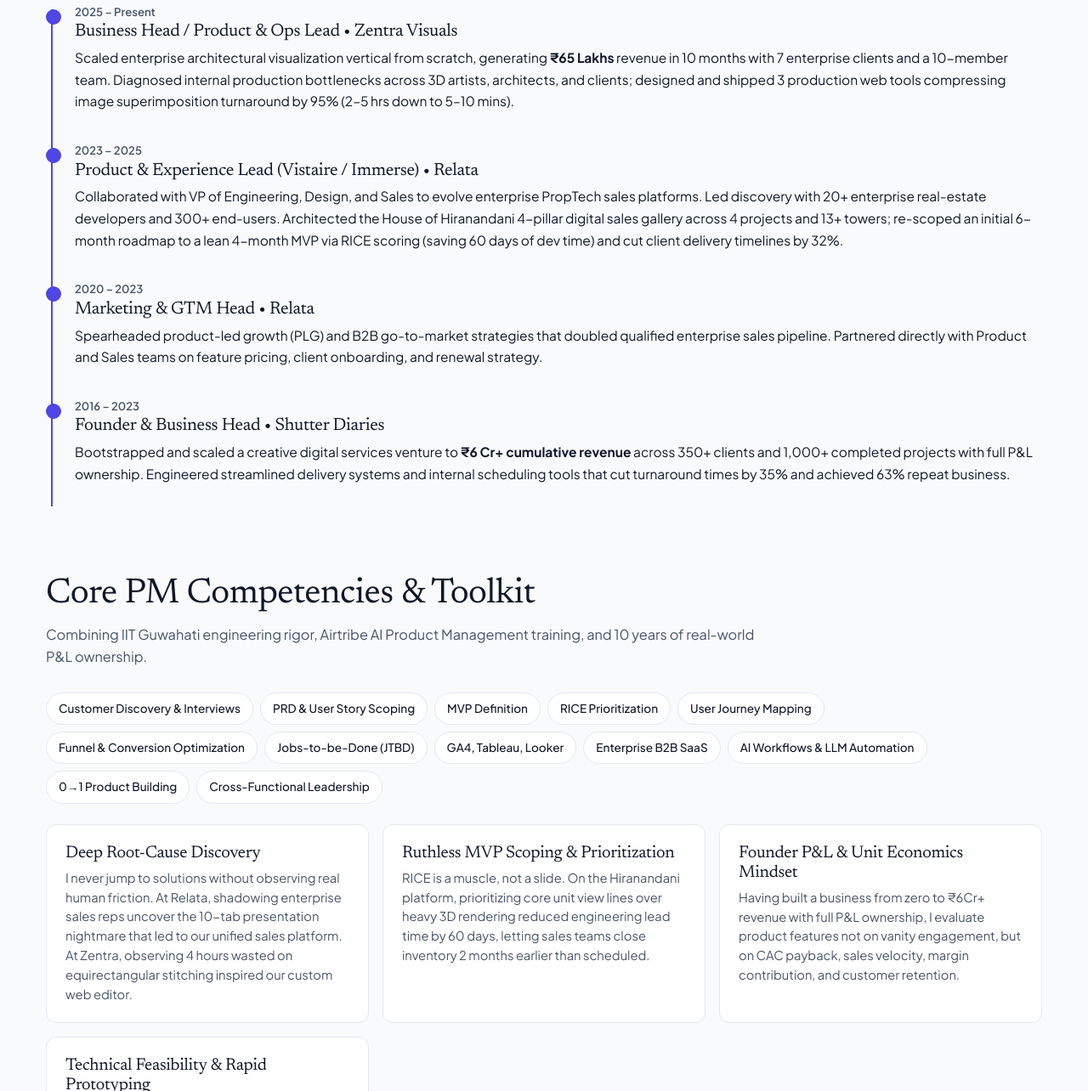
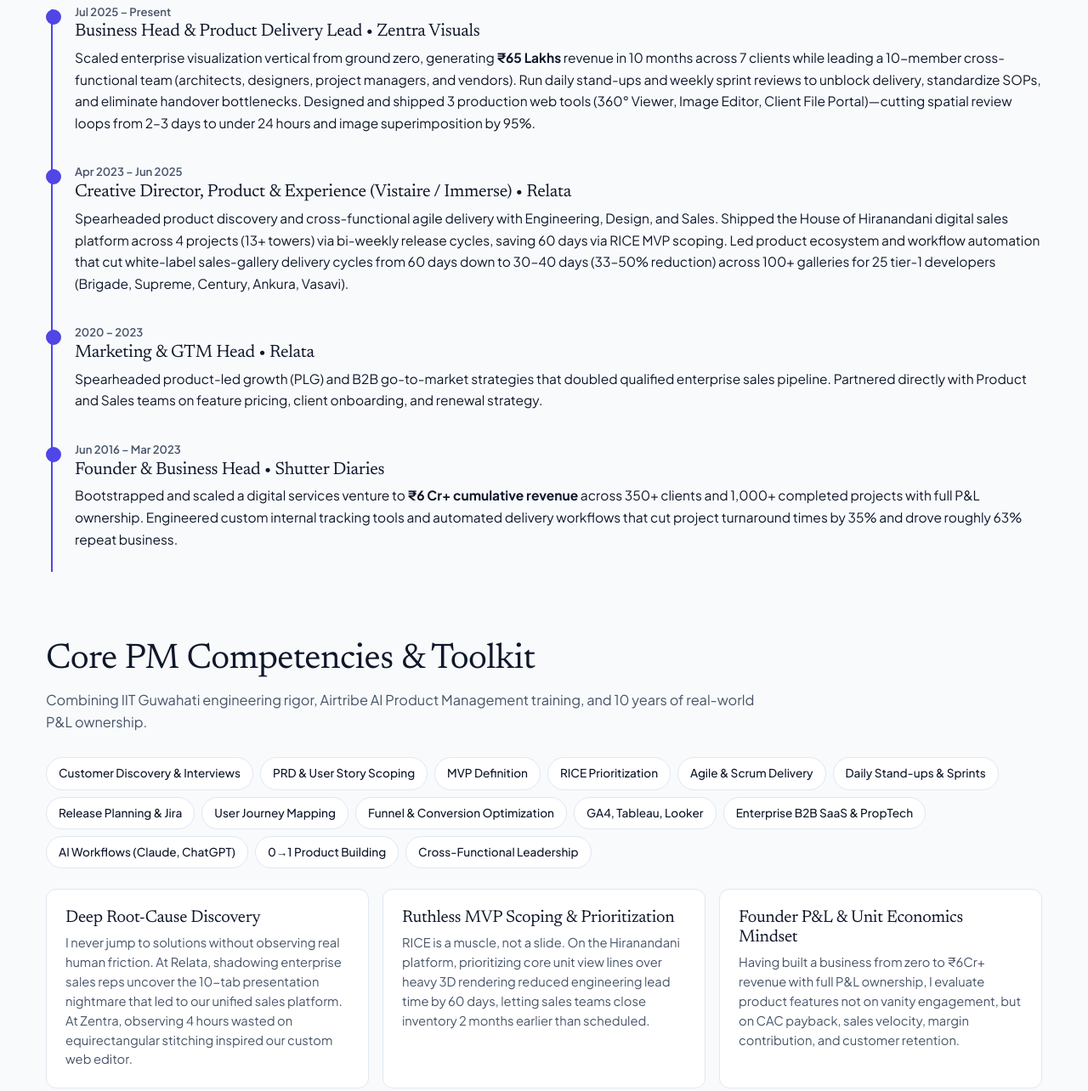
Before and after one commit to lokubaba/Portfolio, a plain HTML site: page Lokesh Deswal _ Product Manager.html in a window 1280 px wide. Shown: the part 2567-3851 px from the top of the page at 85% size. Drawn offline with Linux system fonts and the light colour scheme.

Commit message:
feat: incorporate agile delivery, Scrum rituals, and delivery timeline metrics from Scrum Master profile

```diff
--- a/Lokesh Deswal _ Product Manager.html
+++ b/Lokesh Deswal _ Product Manager.html
@@ -600,14 +600,14 @@ footer .lead{max-width:52ch;line-height:1.55}
   <p class="lead rv">From building and scaling a commercial business to owning product strategy and delivery across Enterprise SaaS and PropTech.</p>
   <ol class="tl" id="tl">
     <li>
-      <small>2025 – Present</small>
-      <h3>Business Head / Product &amp; Ops Lead • Zentra Visuals</h3>
-      Scaled enterprise architectural visualization vertical from scratch, generating <strong>₹65 Lakhs</strong> revenue in 10 months with 7 enterprise clients and a 10-member team. Diagnosed internal production bottlenecks across 3D artists, architects, and clients; designed and shipped 3 production web tools compressing image superimposition turnaround by 95% (2–5 hrs down to 5–10 mins).
+      <small>Jul 2025 – Present</small>
+      <h3>Business Head &amp; Product Delivery Lead • Zentra Visuals</h3>
+      Scaled enterprise visualization vertical from ground zero, generating <strong>₹65 Lakhs</strong> revenue in 10 months across 7 clients while leading a 10-member cross-functional team (architects, designers, project managers, and vendors). Run daily stand-ups and weekly sprint reviews to unblock delivery, standardize SOPs, and eliminate handover bottlenecks. Designed and shipped 3 production web tools (360° Viewer, Image Editor, Client File Portal)—cutting spatial review loops from 2–3 days to under 24 hours and image superimposition by 95%.
     </li>
     <li>
-      <small>2023 – 2025</small>
-      <h3>Product &amp; Experience Lead (Vistaire / Immerse) • Relata</h3>
-      Collaborated with VP of Engineering, Design, and Sales to evolve enterprise PropTech sales platforms. Led discovery with 20+ enterprise real-estate developers and 300+ end-users. Architected the House of Hiranandani 4-pillar digital sales gallery across 4 projects and 13+ towers; re-scoped an initial 6-month roadmap to a lean 4-month MVP via RICE scoring (saving 60 days of dev time) and cut client delivery timelines by 32%.
+      <small>Apr 2023 – Jun 2025</small>
+      <h3>Creative Director, Product &amp; Experience (Vistaire / Immerse) • Relata</h3>
+      Spearheaded product discovery and cross-functional agile delivery with Engineering, Design, and Sales. Shipped the House of Hiranandani digital sales platform across 4 projects (13+ towers) via bi-weekly release cycles, saving 60 days via RICE MVP scoping. Led product ecosystem and workflow automation that cut white-label sales-gallery delivery cycles from 60 days down to 30–40 days (33–50% reduction) across 100+ galleries for 25 tier-1 developers (Brigade, Supreme, Century, Ankura, Vasavi).
     </li>
     <li>
       <small>2020 – 2023</small>
@@ -615,9 +615,9 @@ footer .lead{max-width:52ch;line-height:1.55}
       Spearheaded product-led growth (PLG) and B2B go-to-market strategies that doubled qualified enterprise sales pipeline. Partnered directly with Product and Sales teams on feature pricing, client onboarding, and renewal strategy.
     </li>
     <li>
-      <small>2016 – 2023</small>
+      <small>Jun 2016 – Mar 2023</small>
       <h3>Founder &amp; Business Head • Shutter Diaries</h3>
-      Bootstrapped and scaled a creative digital services venture to <strong>₹6 Cr+ cumulative revenue</strong> across 350+ clients and 1,000+ completed projects with full P&amp;L ownership. Engineered streamlined delivery systems and internal scheduling tools that cut turnaround times by 35% and achieved 63% repeat business.
+      Bootstrapped and scaled a digital services venture to <strong>₹6 Cr+ cumulative revenue</strong> across 350+ clients and 1,000+ completed projects with full P&amp;L ownership. Engineered custom internal tracking tools and automated delivery workflows that cut project turnaround times by 35% and drove roughly 63% repeat business.
     </li>
   </ol>
 </div></section>
@@ -631,12 +631,14 @@ footer .lead{max-width:52ch;line-height:1.55}
     <span>PRD &amp; User Story Scoping</span>
     <span>MVP Definition</span>
     <span>RICE Prioritization</span>
+    <span>Agile &amp; Scrum Delivery</span>
+    <span>Daily Stand-ups &amp; Sprints</span>
+    <span>Release Planning &amp; Jira</span>
     <span>User Journey Mapping</span>
     <span>Funnel &amp; Conversion Optimization</span>
-    <span>Jobs-to-be-Done (JTBD)</span>
     <span>GA4, Tableau, Looker</span>
-    <span>Enterprise B2B SaaS</span>
-    <span>AI Workflows &amp; LLM Automation</span>
+    <span>Enterprise B2B SaaS &amp; PropTech</span>
+    <span>AI Workflows (Claude, ChatGPT)</span>
     <span>0→1 Product Building</span>
     <span>Cross-Functional Leadership</span>
   </div>
@@ -663,7 +665,7 @@ footer .lead{max-width:52ch;line-height:1.55}
   <div class="card feat rv" style="margin-top:20px;border:1px dashed var(--line);background:var(--soft);padding:18px 22px">
     <div style="font-size:.82rem;font-weight:700;text-transform:uppercase;letter-spacing:.06em;color:var(--acc);margin-bottom:4px">Education &amp; Credentials</div>
     <p style="margin:0;color:var(--fg);font-size:.95rem;line-height:1.55">
-      <strong>IIT Guwahati:</strong> B.Tech in Mechanical Engineering, Minor in Product Design • <strong>Airtribe:</strong> AI Product Management Specialization • <strong>LearnQuest / Coursera:</strong> Scrum Master Certification Specialization.
+      <strong>IIT Guwahati:</strong> B.Tech in Mechanical Engineering, Minor in Product Design • <strong>Airtribe:</strong> AI Product Management Specialization • <strong>LearnQuest / Coursera:</strong> Scrum Master Certification Specialization • <strong>Methodologies:</strong> Agile, Scrum, Kanban, Daily Stand-ups, Fortnightly Release Planning, Jira.
     </p>
   </div>
 </div></section>
```
Also changed, not shown: index.html (+14 -12 lines).
